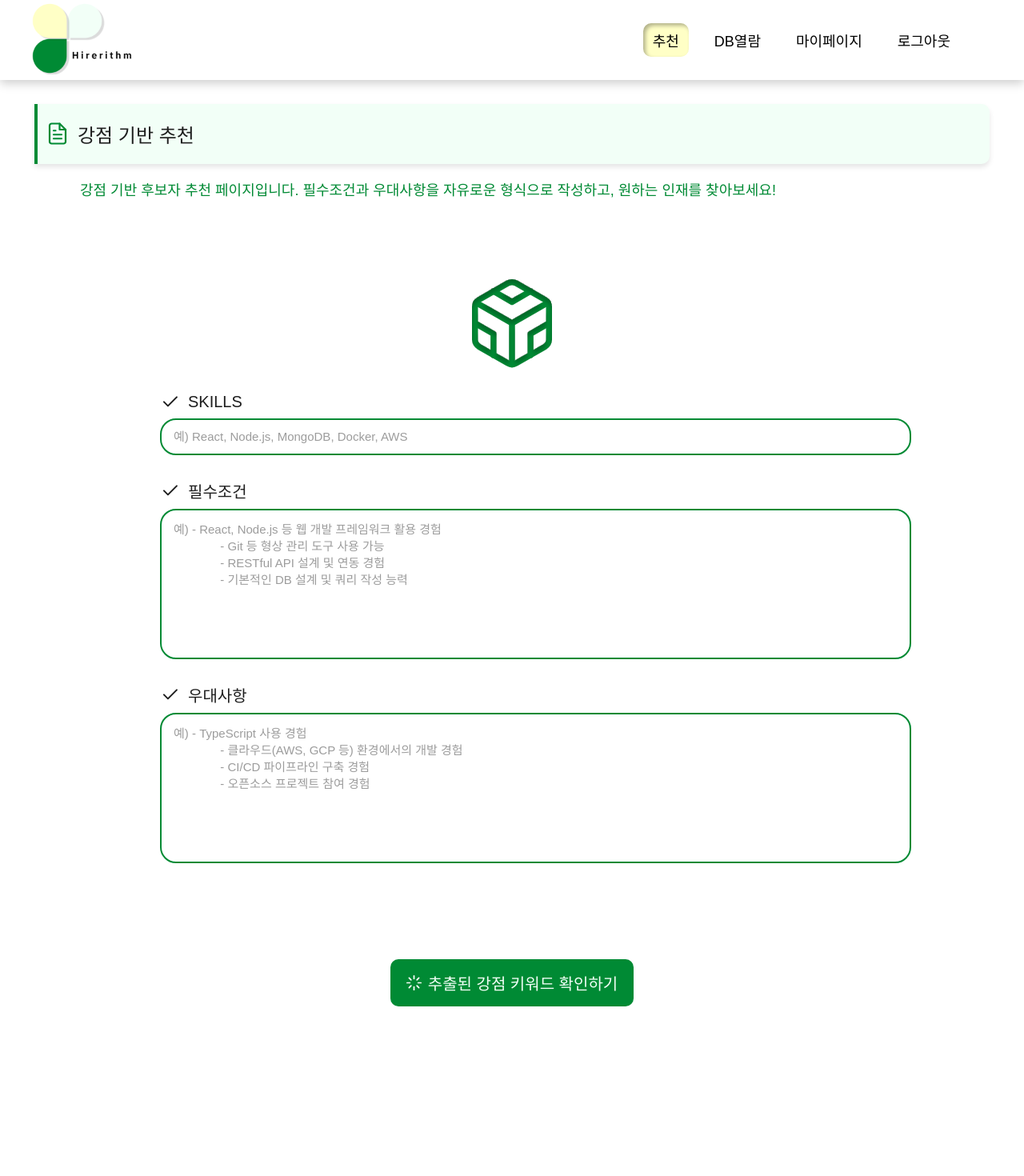
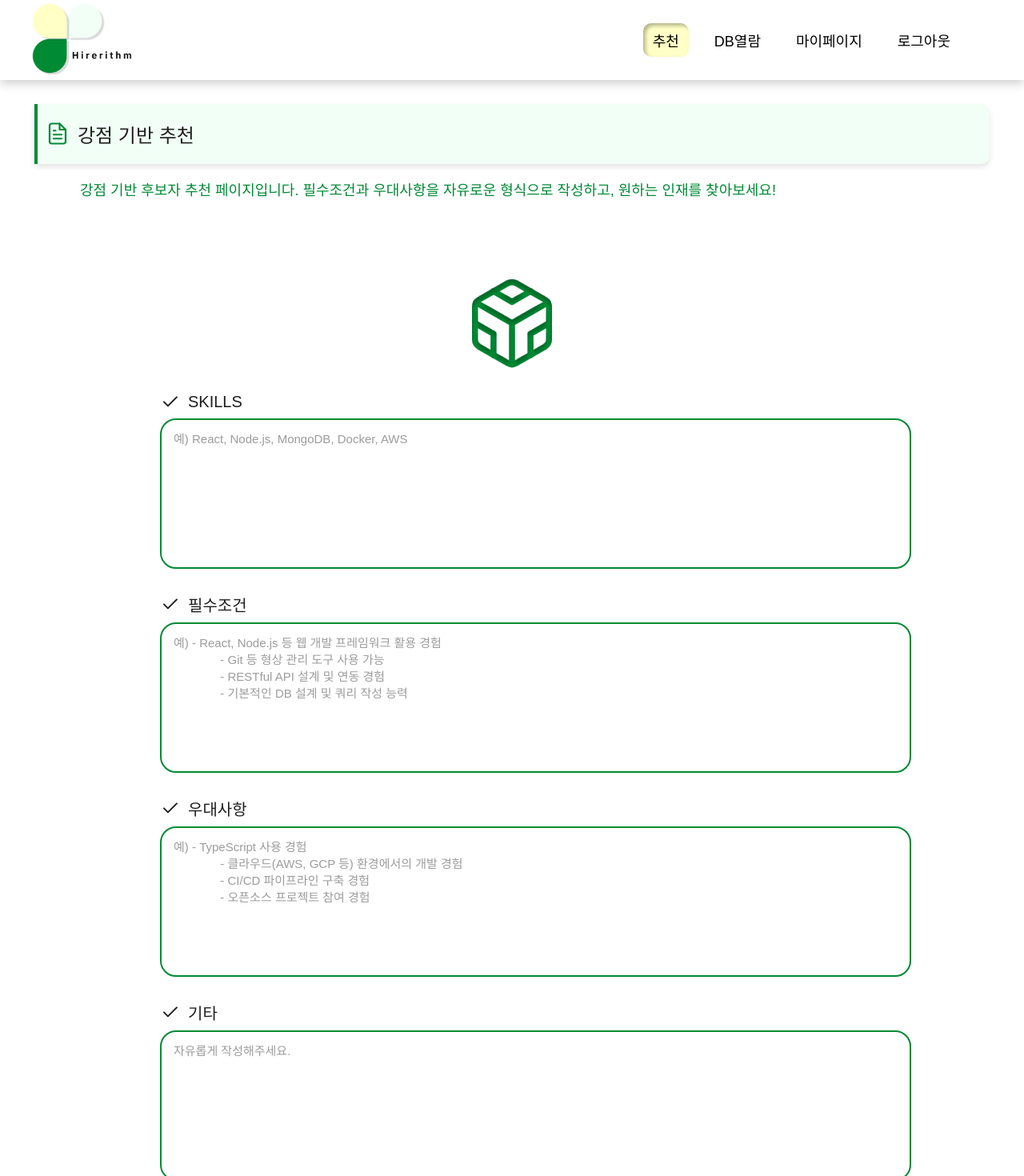
Before and after one commit to sorim831/Hirerithm, a React (Create React App) app in the folder Frontend/: page /recommend_strength in a window 1280 px wide. Shown: the top 1470 px of the page at 80% size. Before the commit the page ends 1308 px from the top, so only its background shows below. Built offline with nearby package versions, Linux system fonts and the light colour scheme; a web font is replaced by a local one.

Commit message:
✨ #71강점 기반 추천 화면에 ‘기타’ 항목 추가

```diff
--- a/Frontend/src/Pages/RecommendPages/StrengthRecommend.js
+++ b/Frontend/src/Pages/RecommendPages/StrengthRecommend.js
@@ -45,7 +45,11 @@ const StrengthRecommend = () => {
             <label>
               <img src={CheckIcon} alt="✔" /> SKILLS
             </label>
-            <input placeholder="예) React, Node.js, MongoDB, Docker, AWS" />
+            <textarea
+              placeholder="예) React, Node.js, MongoDB, Docker, AWS"
+              rows="4"
+              cols="50"
+            ></textarea>
           </li>
           <li>
             <label>
@@ -71,7 +75,17 @@ const StrengthRecommend = () => {
               - 오픈소스 프로젝트 참여 경험"
               rows="5"
               cols="50"
-            ></textarea>{" "}
+            ></textarea>
+          </li>
+          <li>
+            <label>
+              <img src={CheckIcon} alt="✔" /> 기타
+            </label>
+            <textarea
+              placeholder="자유롭게 작성해주세요."
+              rows="5"
+              cols="50"
+            ></textarea>
           </li>
         </div>
 
```
